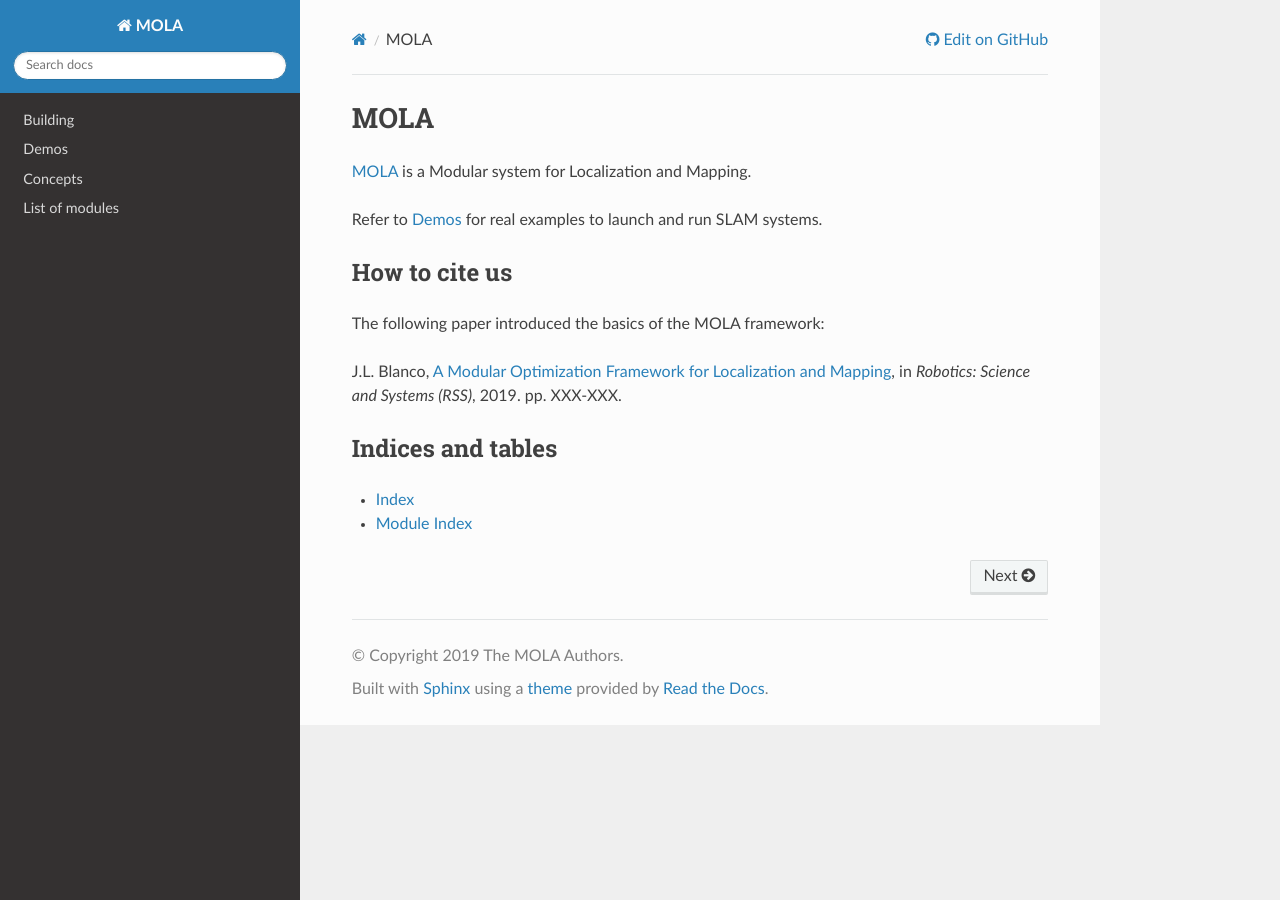
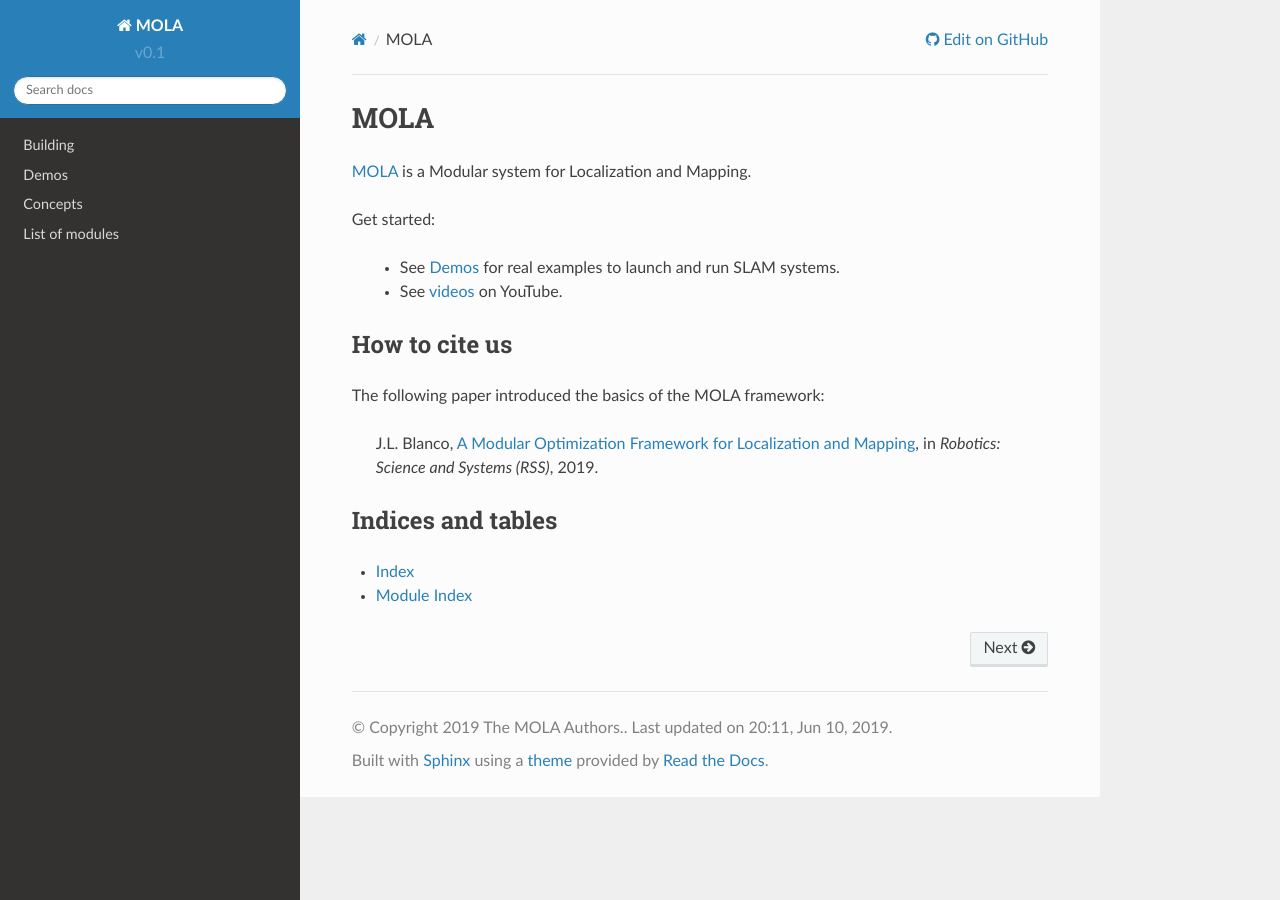
Before and after one commit to MOLAorg/mola, a Sphinx documentation site: the page built from docs/source/index.rst, in a window 1280 px wide. Built offline with Sphinx 7.4.7 and the Read the Docs theme 2.0.0, drawn with Linux system fonts in a browser that asks for light colours; pages that are not in the unit, such as notebooks, are missing from menus.

Commit message:
progress with docs

```diff
--- a/docs/source/mola-cmake-commands.rst
+++ b/docs/source/concept-mola-cmake-commands.rst
@@ -7,11 +7,11 @@
 The following CMake functions are defined by `mola-common`.
 
 
-
 `find_mola_package()`
 -----------------------------------
 
 .. code-block:: cmake
+
     # find_mola_package(package_name)
     #
     # Does nothing if the target is known at build time, or issues the corresponding
@@ -23,6 +23,7 @@
 -----------------------------------
 
 .. code-block:: cmake
+
     # mola_add_library(
     #	TARGET name
     #	SOURCES ${SRC_FILES}
@@ -37,6 +38,7 @@
 -----------------------------------
 
 .. code-block:: cmake
+
     # mola_add_executable(
     #	TARGET name
     #	SOURCES ${SRC_FILES}
--- a/docs/source/concepts.rst
+++ b/docs/source/concepts.rst
@@ -5,4 +5,6 @@
 .. toctree::
   :maxdepth: 2
 
+  concept-mola-arquitecture
   concept-slam-configuration-file
+  concept-mola-cmake-commands
--- a/docs/source/conf.py
+++ b/docs/source/conf.py
@@ -21,13 +21,12 @@
 # -- Project information -----------------------------------------------------
 
 project = u'MOLA'
-copyright = u'{year} The MOLA Authors'.format(year=datetime.now().year)
+copyright = u'{year} The MOLA Authors.'.format(year=datetime.now().year)
 
 # The short X.Y version
-version = u''
+version = u'v0.1'
 # The full version, including alpha/beta/rc tags
-release = u''
-
+release = u'v0.1'
 
 # -- General configuration ---------------------------------------------------
 
@@ -47,6 +46,8 @@
 
 extensions += ['doxyrest', 'cpplexer']
 
+# Show build time
+html_last_updated_fmt = '%H:%M, %b %d, %Y'
 
 # For edit_on_github extension:
 edit_on_github_project = 'jlblanco/mola'
@@ -142,7 +143,7 @@
 #  author, documentclass [howto, manual, or own class]).
 latex_documents = [
     (master_doc, 'MOLA.tex', u'MOLA Documentation',
-     u'The MOLA Authors', 'manual'),
+     u'The MOLA Authors.', 'manual'),
 ]
 
 
@@ -152,7 +153,7 @@
 # (source start file, name, description, authors, manual section).
 man_pages = [
     (master_doc, 'mola', u'MOLA Documentation',
-     [u'The MOLA Authors'], 1)
+     [u'The MOLA Authors.'], 1)
 ]
 
 # -- Options for Texinfo output ----------------------------------------------
@@ -162,7 +163,7 @@
 #  dir menu entry, description, category)
 texinfo_documents = [
     (master_doc, 'MOLA', u'MOLA Documentation',
-     u'The MOLA Authors', 'MOLA', 'One line description of project.',
+     u'The MOLA Authors.', 'MOLA', 'One line description of project.',
      'Miscellaneous'),
 ]
 
--- a/docs/source/index.rst
+++ b/docs/source/index.rst
@@ -18,9 +18,13 @@
 
 `MOLA`_ is a Modular system for Localization and Mapping.
 
-Refer to :ref:`demos` for real examples to launch and run SLAM systems.
+Get started:
+
+ - See :ref:`demos` for real examples to launch and run SLAM systems.
+ - See `videos`_ on YouTube.
 
 .. _MOLA: https://github.com/MOLAorg/mola
+.. _videos: https://www.youtube.com/playlist?list=PLOJ3GF0x2_eVaujK78PoVOvxJGrl_Z7fV
 
 
 How to cite us
@@ -28,11 +32,11 @@
 
 The following paper introduced the basics of the MOLA framework:
 
-J.L. Blanco,
-`A Modular Optimization Framework for Localization and Mapping`_, in
-*Robotics: Science and Systems (RSS)*, 2019. pp. XXX-XXX.
+  J.L. Blanco,
+  `A Modular Optimization Framework for Localization and Mapping`_, in
+  *Robotics: Science and Systems (RSS)*, 2019.
 
-.. _A Modular Optimization Framework for Localization and Mapping: http://www.roboticsproceedings.org/
+.. _A Modular Optimization Framework for Localization and Mapping: https://ingmec.ual.es/~jlblanco/papers/blanco2019mola_rss2019.pdf
 
 
 Indices and tables
```
Also changed, not shown: docs/source/concept-mola-arquitecture.rst (added, +7 -0 lines).
